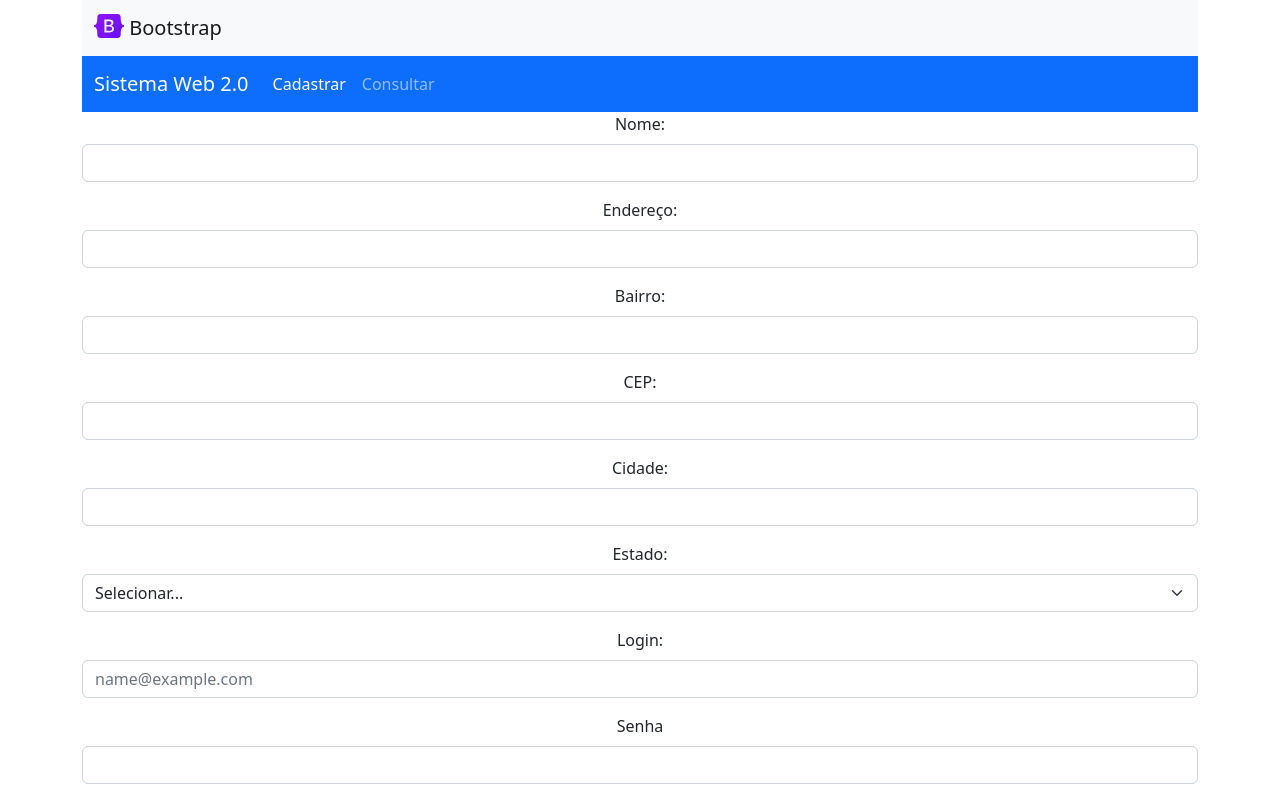
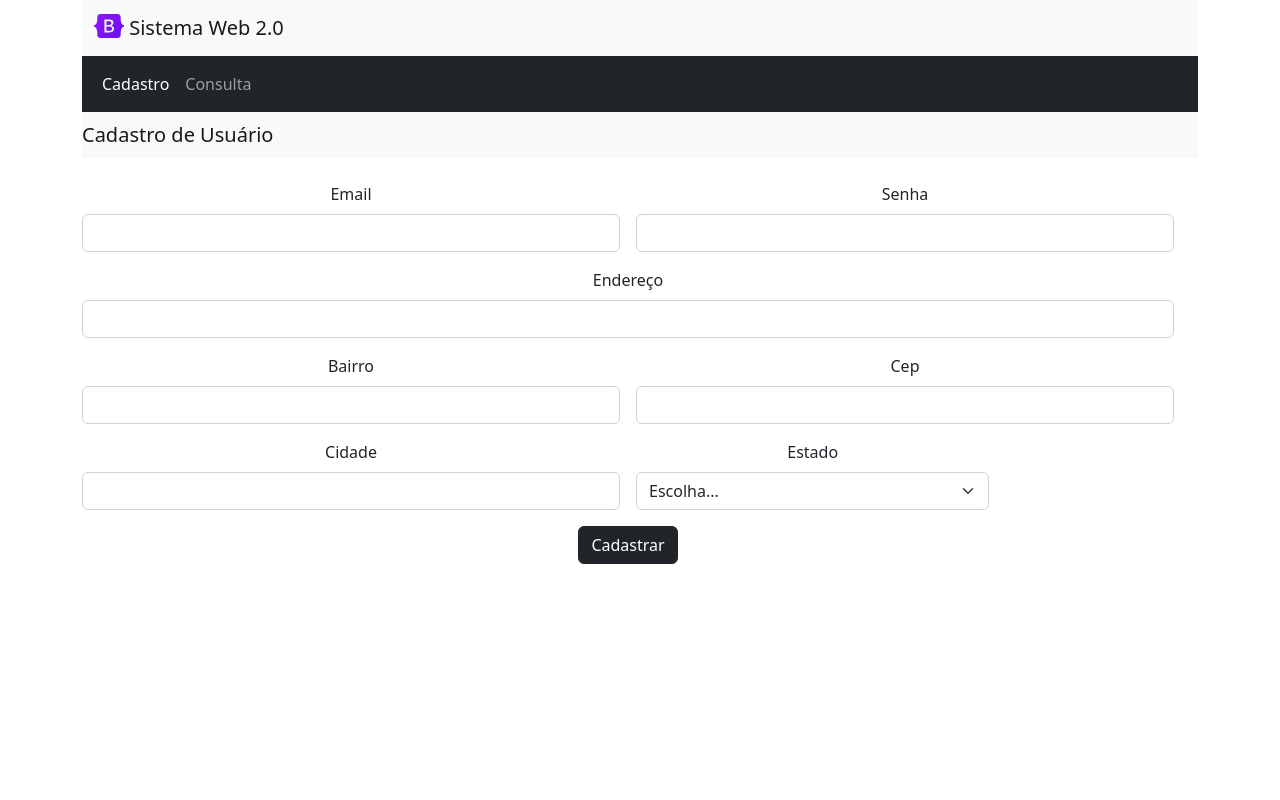
Before and after one commit to pedrojesus44/sistema_login, a PHP site: page / in a window 1280 px wide. Run offline with PHP 8.4, Linux system fonts and the light colour scheme.

Commit message:
alteracao

```diff
--- a/index.php
+++ b/index.php
@@ -1,7 +1,7 @@
 <html>
 
 <head>
-    <title>Sistema de Login</title>
+    <title>Sistema Web 2.0</title>
     <meta charset="utf-8">
     <meta name="viewport" content="width=device-width, initial-scale=1">
     <link href="https://cdn.jsdelivr.net/npm/bootstrap@5.2.0/dist/css/bootstrap.min.css" rel="stylesheet" integrity="sha384-gH2yIJqKdNHPEq0n4Mqa/HGKIhSkIHeL5AyhkYV8i59U5AR6csBvApHHNl/vI1Bx" crossorigin="anonymous">
@@ -18,7 +18,7 @@
                     <div class="container-fluid">
                         <a class="navbar-brand" href="#">
                             <img src="img/bootstrap-logo.svg" alt="" width="30" height="24" class="d-inline-block align-text-top">
-                            Bootstrap
+                            Sistema Web 2.0
                         </a>
                     </div>
                 </nav>
@@ -26,19 +26,18 @@
         </div>
         <div class="row">
             <div class="col">
-                <nav class="navbar navbar-expand-lg navbar-dark bg-primary">
+                <nav class="navbar navbar-expand-lg navbar-dark bg-dark">
                     <div class="container-fluid">
-                        <a class="navbar-brand" href="#">Sistema Web 2.0</a>
                         <button class="navbar-toggler" type="button" data-bs-toggle="collapse" data-bs-target="#navbarNav" aria-controls="navbarNav" aria-expanded="false" aria-label="Toggle navigation">
                             <span class="navbar-toggler-icon"></span>
                         </button>
                         <div class="collapse navbar-collapse" id="navbarNav">
                             <ul class="navbar-nav">
                                 <li class="nav-item">
-                                    <a class="nav-link active" aria-current="page" href="#">Cadastrar</a>
+                                    <a class="nav-link active" aria-current="page" href="#">Cadastro</a>
                                 </li>
                                 <li class="nav-item">
-                                    <a class="nav-link" href="#">Consultar</a>
+                                    <a class="nav-link" href="consulta.php">Consulta</a>
                                 </li>
                             </ul>
                         </div>
@@ -48,30 +47,47 @@
         </div>
         <div class="row">
             <div class="col">
-                <div class="mb-3">
-                    <label for="exampleFormControlInput1" class="form-label">Nome:</label>
-                    <input type="email" class="form-control" id="exampleFormControlInput1">
+                <!-- As a heading -->
+                <nav class="navbar bg-light">
+                    <div class="container_fluid">
+                        <span class="navbar-brand">Cadastro de Usuário</span>
                     </div>
-                <div class="mb-3">
-                    <label for="exampleFormControlInput1" class="form-label">Endereço:</label>
-                    <input type="email" class="form-control" id="exampleFormControlInput1">
+                </nav>
             </div>
-                <div class="mb-3">
-                    <label for="exampleFormControlInput1" class="form-label">Bairro:</label>
-                    <input type="email" class="form-control" id="exampleFormControlInput1">
+            <div class="row">
+                <div class="col">&nbsp;</div>
             </div>
-                <div class="mb-3">
-                    <label for="exampleFormControlInput1" class="form-label">CEP:</label>
-                    <input type="email" class="form-control" id="exampleFormControlInput1">
+            <div class="row">
+                <div class="col">
+                    <form class="row g-3">
+                        <div class="col-md-6">
+                            <label for="inputEmail4" class="form-label">Email</label>
+                            <input type="email" class="form-control" id="inputEmail4">
                         </div>
-                <div class="mb-3">
-                    <label for="exampleFormControlInput1" class="form-label">Cidade:</label>
-                    <input type="email" class="form-control" id="exampleFormControlInput1">
+                        <div class="col-md-6">
+                            <label for="inputPassword4" class="form-label">Senha</label>
+                            <input type="password" class="form-control" id="inputPassword4">
                         </div>
-                <div class="mb-3">
-                    <label for="exampleFormControlInput1" class="form-label">Estado:</label>
-                    <select class="form-select" aria-label="Default select example">
-                        <option selected>Selecionar...</option>
+                        <div class="col-12">
+                            <label for="inputAddress" class="form-label">Endereço</label>
+                            <input type="text" class="form-control" id="inputAdress">
+                        </div>
+                        <div class="col-6">
+                            <label for="inputAdress2" class="form-label">Bairro</label>
+                            <input type="text" class="form-control" id="inputAdress2">
+                        </div>
+                        <div class="col-6">
+                            <label for="inputAddress2" class="form-label">Cep</label>
+                            <input type="text" class="form-control" id="inputAddress2">
+                        </div>
+                        <div class="col-md-6">
+                            <label for="inputCity" class="form-label">Cidade</label>
+                            <input type="text" class="form-control" id="inputCity">
+                        </div>
+                        <div class="col-md-4">
+                            <label for="inputState" class="form-label">Estado</label>
+                            <select id="inputState" class="form-select">
+                                <option selected>Escolha...</option>
                                 <option value="1">AC</option>
                                 <option value="2">AL</option>
                                 <option value="3">AP</option>
@@ -101,14 +117,10 @@
                                 <option value="27">DF</option>
                             </select>
                         </div>
-                <div class="mb-3">
-                    <label for="exampleFormControlInput1" class="form-label">Login:</label>
-                    <input type="email" class="form-control" id="exampleFormControlInput1" placeholder="name@example.com">
+                        <div class="col-12">
+                            <button type="submit" class="btn btn-dark">Cadastrar</button>
                         </div>
-                <div class="mb-3">
-                    <label for="exampleFormControlTextarea1" class="form-label">Senha</label>
-                    <input type="password" class="form-control" id="exampleFormControlTextarea1" rows="3"></textarea>
-                </div>
+                    </form>
                 </div>
             </div>
         </div>
```
Also changed, not shown: consulta.php (added, +106 -0 lines). Lines whose indentation alone changed are shown as unchanged.
